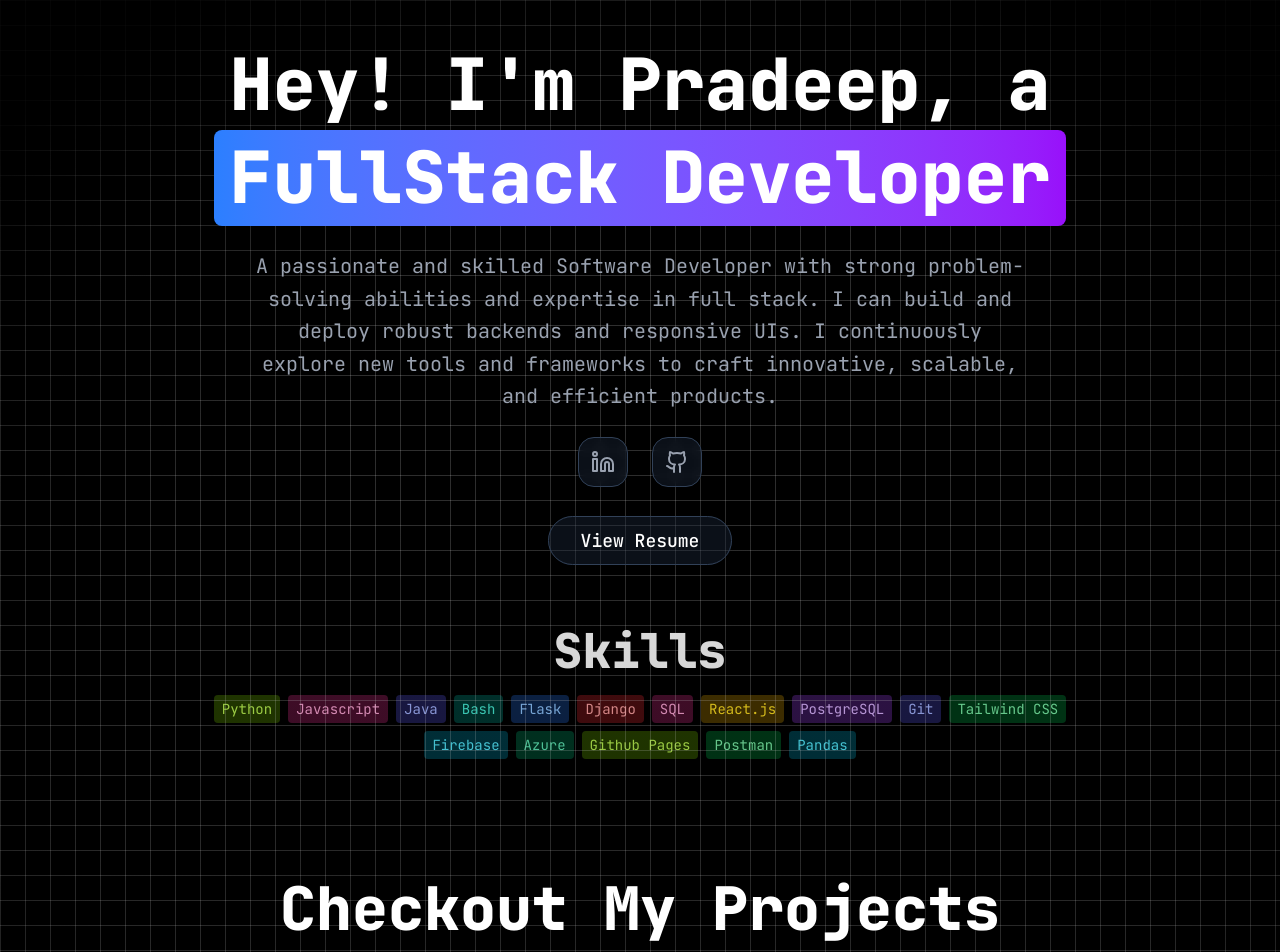
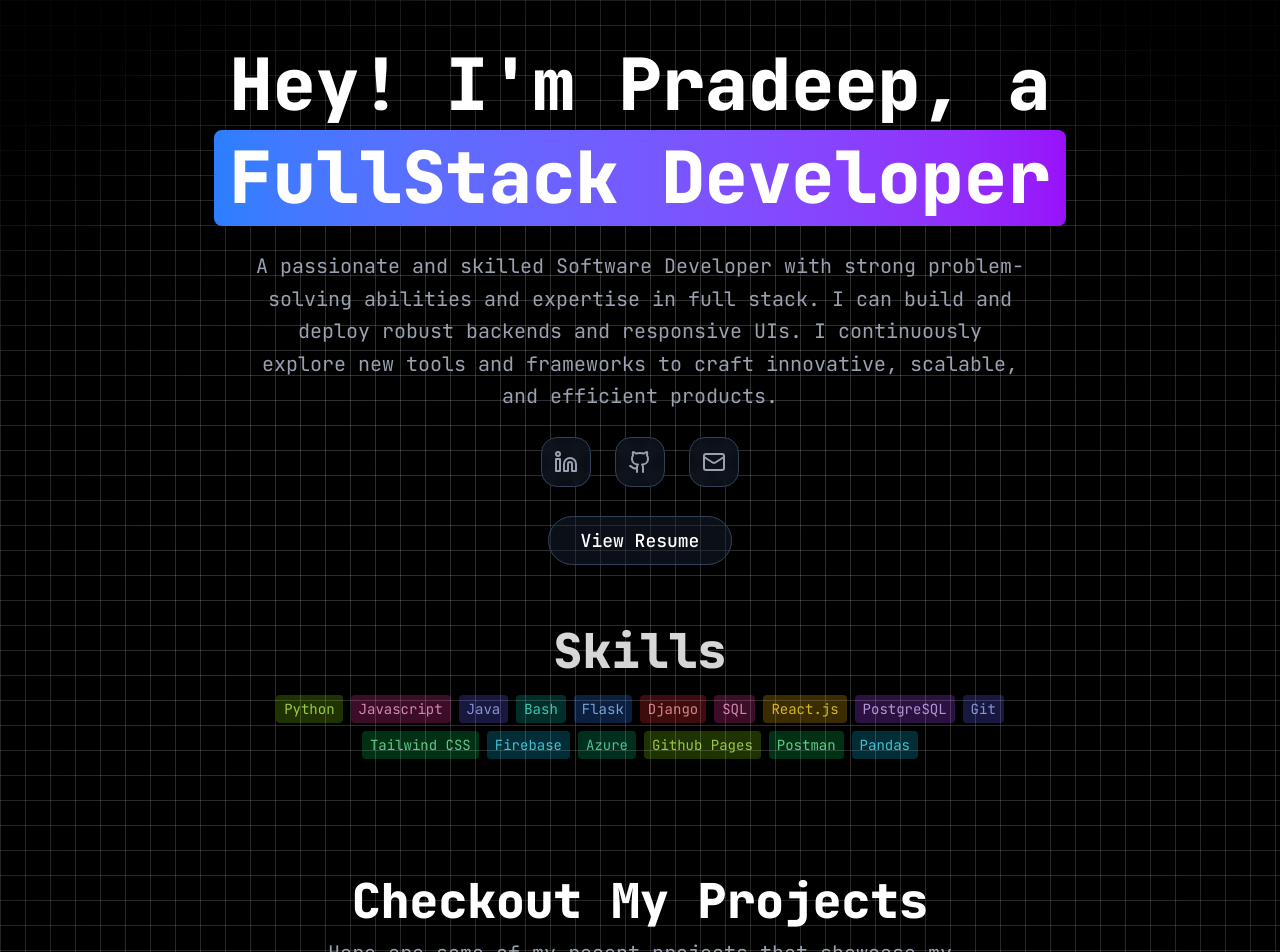
Before and after one commit to pradeepvrm/pradeepvrm.github.io, a React (Vite) app: page / in a window 1280 px wide. Shown: the top 952 px of the page. Built offline with nearby package versions, Linux system fonts and the light colour scheme.

Commit message:
added mail icon

```diff
--- a/index.html
+++ b/index.html
@@ -4,6 +4,7 @@
     <meta charset="UTF-8" />
     <meta name="viewport" content="width=device-width, initial-scale=1.0" />
     <title>Pradeep Verma</title>
+
   </head>
   <body>
     <div id="root"></div>
--- a/src/App.jsx
+++ b/src/App.jsx
@@ -1,4 +1,4 @@
-import { Linkedin, Github } from "lucide-react"
+import { Linkedin, Github, Mail } from "lucide-react"
 import './App.css'
 
 function App() {
@@ -34,9 +34,9 @@ function App() {
         <div className="max-w-4xl mx-auto space-y-6">
           {/* Main Heading */}
           <div className="">
-            <h1 className="text-3xl md:text-6xl lg:text-7xl font-black text-white leading-tight">Hey! I'm Pradeep, a</h1>
+            <h1 className="text-[28px] md:text-6xl lg:text-7xl font-black text-white leading-tight">Hey! I'm Pradeep, a</h1>
             <div className="inline-block bg-gradient-to-r from-blue-500 to-purple-600 md:px-4 py-3 rounded-lg">
-              <span className="text-3xl md:text-6xl lg:text-7xl font-black text-white">FullStack Developer</span>
+              <span className="text-[28px] md:text-6xl lg:text-7xl font-black text-white">FullStack Developer</span>
             </div>
           </div>
 
@@ -61,6 +61,13 @@ function App() {
             >
               <Github className="w-6 h-6" />
             </a>
+            <a
+              href="mailto:pradeepkv012@gmail.com"
+              className="bg-slate-800/40 backdrop-blur-xs text-gray-400 hover:text-white transition-colors duration-200 border border-slate-700 hover:border-gray-500 rounded-2xl p-3"
+              aria-label="Mail"
+            >
+              <Mail className="w-6 h-6" />
+            </a>
           </div>
 
           <div className="pt-4">
@@ -79,7 +86,7 @@ function App() {
         <div className="py-2">
           <h2 className="text-3xl md:text-5xl text-white font-black">Skills</h2>
         </div>
-        <div className="flex flex-wrap gap-2 justify-center max-w-4xl">
+        <div className="flex flex-wrap gap-2 justify-center max-w-3xl">
           <span className="px-2 py-1 bg-lime-500/30 text-lime-300 text-sm rounded">Python</span>
           <span className="px-2 py-1 bg-pink-500/30 text-pink-300 text-sm rounded">Javascript</span>
           <span className="px-2 py-1 bg-indigo-500/30 text-indigo-300 text-sm rounded">Java</span>
@@ -104,8 +111,8 @@ function App() {
       {/* projects section */}
       <div className="relative z-10 py-20 px-4">
         <div className="max-w-6xl mx-auto">
-          <div className="text-center mb-16">
-              <h2 className="text-3xl py-2 md:text-6xl font-black text-white leading-tight">Checkout My Projects</h2>
+          <div className="text-center mb-8">
+              <h2 className="text-3xl py-2 md:text-5xl font-black text-white leading-tight">Checkout My Projects</h2>
               <p className="text-gray-400 text-md md:text-xl max-w-2xl mx-auto">
                 Here are some of my recent projects that showcase my skills in full-stack development
               </p>
```
